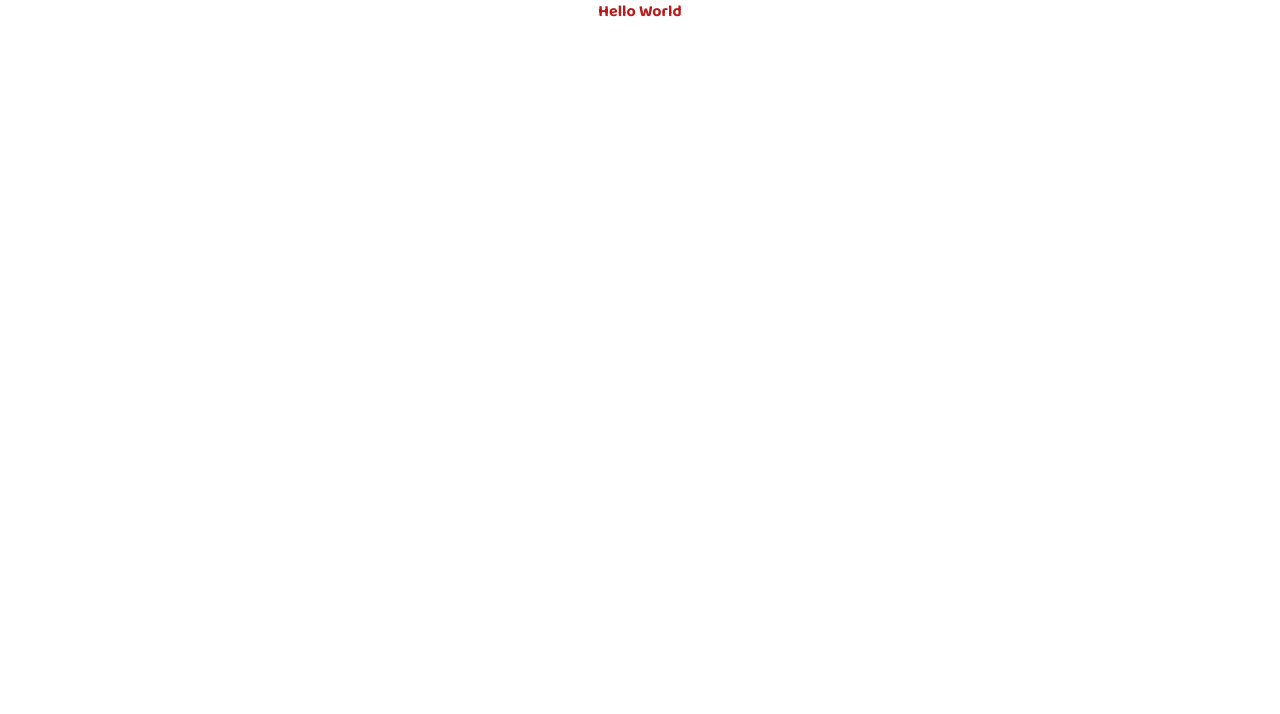
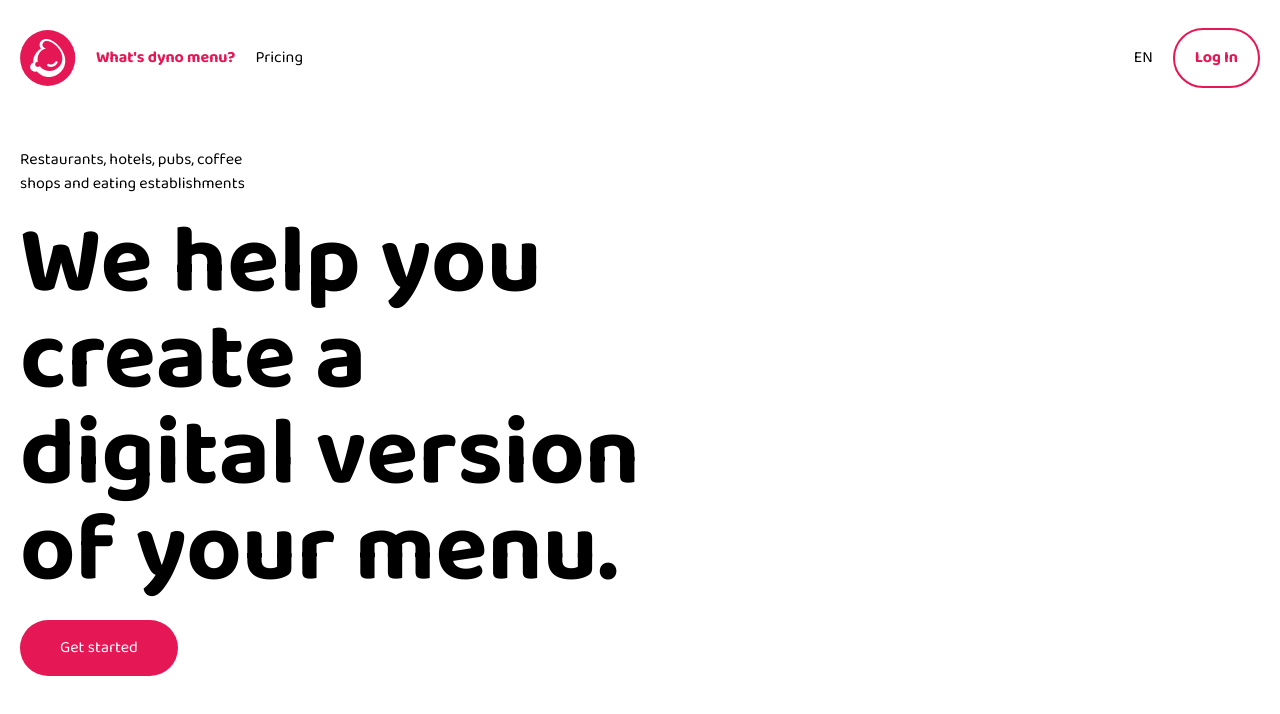
Before and after one commit to dyno-verse/frontend-main, a Nuxt app: page / in a window 1280 px wide. Shown: the top 714 px of the page. Built offline with nearby package versions, Linux system fonts and the light colour scheme.

Commit message:
started work on the landing page layout

```diff
--- a/app.vue
+++ b/app.vue
@@ -1,5 +1,5 @@
 <template>
-  <div>
-    <h1 class="text-red-700 text-center font-bold">Hello World</h1>
-  </div>
+  <NuxtLayout>
+    <NuxtPage/>
+  </NuxtLayout>
 </template>
--- a/assets/css/main.css
+++ b/assets/css/main.css
@@ -1,9 +1,9 @@
-@import url('https://fonts.googleapis.com/css2?family=Baloo+2:wght@400;500;600;700;800&display=swap');
-
+@import url("https://fonts.googleapis.com/css2?family=Baloo+2:wght@400;500;600;700;800&display=swap");
 @tailwind base;
 @tailwind components;
 @tailwind utilities;
+* {
+  font-family: "Baloo 2", sans-serif;
+}
 
-* {
-    font-family: 'Baloo 2', sans-serif;
-}
+/*# sourceMappingURL=main.css.map */
--- /dev/null
+++ b/assets/css/main.scss
@@ -0,0 +1,9 @@
+@import url('https://fonts.googleapis.com/css2?family=Baloo+2:wght@400;500;600;700;800&display=swap');
+
+@tailwind base;
+@tailwind components;
+@tailwind utilities;
+
+* {
+  font-family: 'Baloo 2', sans-serif;
+}
--- /dev/null
+++ b/components/base/Footer.vue
@@ -0,0 +1,13 @@
+<template>
+
+</template>
+
+<script>
+export default {
+  name: "Footer"
+}
+</script>
+
+<style scoped>
+
+</style>
--- /dev/null
+++ b/components/base/Header.vue
@@ -0,0 +1,11 @@
+<template>
+  <CoreNav></CoreNav>
+</template>
+
+<script lang="ts" setup>
+
+</script>
+
+<style scoped>
+
+</style>
--- /dev/null
+++ b/components/core/Nav.vue
@@ -0,0 +1,24 @@
+<template>
+  <div class="w-full py-5 px-5 mt-2">
+    <div class="flex justify-between">
+      <div class="flex flex-row gap-x-5 items-center">
+        <img src="~/assets/imgs/logo.svg" class="w-14" alt="Dynomenu logo"/>
+        <h6 class="font-bold text-pink">What's dyno menu?</h6>
+        <p>Pricing</p>
+      </div>
+      <div class="flex flex-row gap-x-5 items-center">
+        <p>EN</p>
+        <button class="border-2 px-5 py-4 border-solid border-pink rounded-full font-bold text-pink">Log In
+        </button>
+      </div>
+    </div>
+  </div>
+</template>
+
+<script lang="ts" setup>
+
+</script>
+
+<style scoped>
+
+</style>
--- /dev/null
+++ b/components/units/LeadTitle.vue
@@ -0,0 +1,13 @@
+<template>
+
+</template>
+
+<script>
+export default {
+  name: "LeadTitle"
+}
+</script>
+
+<style scoped>
+
+</style>
--- /dev/null
+++ b/pages/index.vue
@@ -0,0 +1,31 @@
+<template>
+  <div class="container mx-auto">
+    <LazyBaseHeader></LazyBaseHeader>
+    <div class="flex flex-row justify-center my-10 mx-5">
+      <div class="w-1/2 text-left">
+        <p>
+          Restaurants, hotels, pubs, coffee <br/>shops and eating establishments
+        </p>
+        <h1 class="text-8xl font-bold my-5">
+          We help you create a digital version of your menu.
+        </h1>
+        <button class="bg-pink px-10 text-white py-4 rounded-full"> Get started</button>
+      </div>
+      <div class="w-1/2 text-left"></div>
+    </div>
+    <LazyBaseFooter></LazyBaseFooter>
+  </div>
+</template>
+
+<script lang="ts" setup>
+definePageMeta(
+    {
+      layout: 'default'
+    }
+)
+
+</script>
+
+<style scoped>
+
+</style>
--- a/tailwind.config.js
+++ b/tailwind.config.js
@@ -9,7 +9,13 @@ module.exports = {
         "./app.vue",
     ],
     theme: {
+        colors: {
+            pink: '#E51755',
+            white:'#FFFFFF'
+        },
         extend: {},
     },
     plugins: [],
 }
+
+// background: #E51755;
```
Also changed, not shown: components/units/Button.vue (added, +11 -0 lines), layout/default.vue (added, +16 -0 lines), assets/imgs/logo.svg (added), 1 other file (tests, documents, lock files or other folders).
